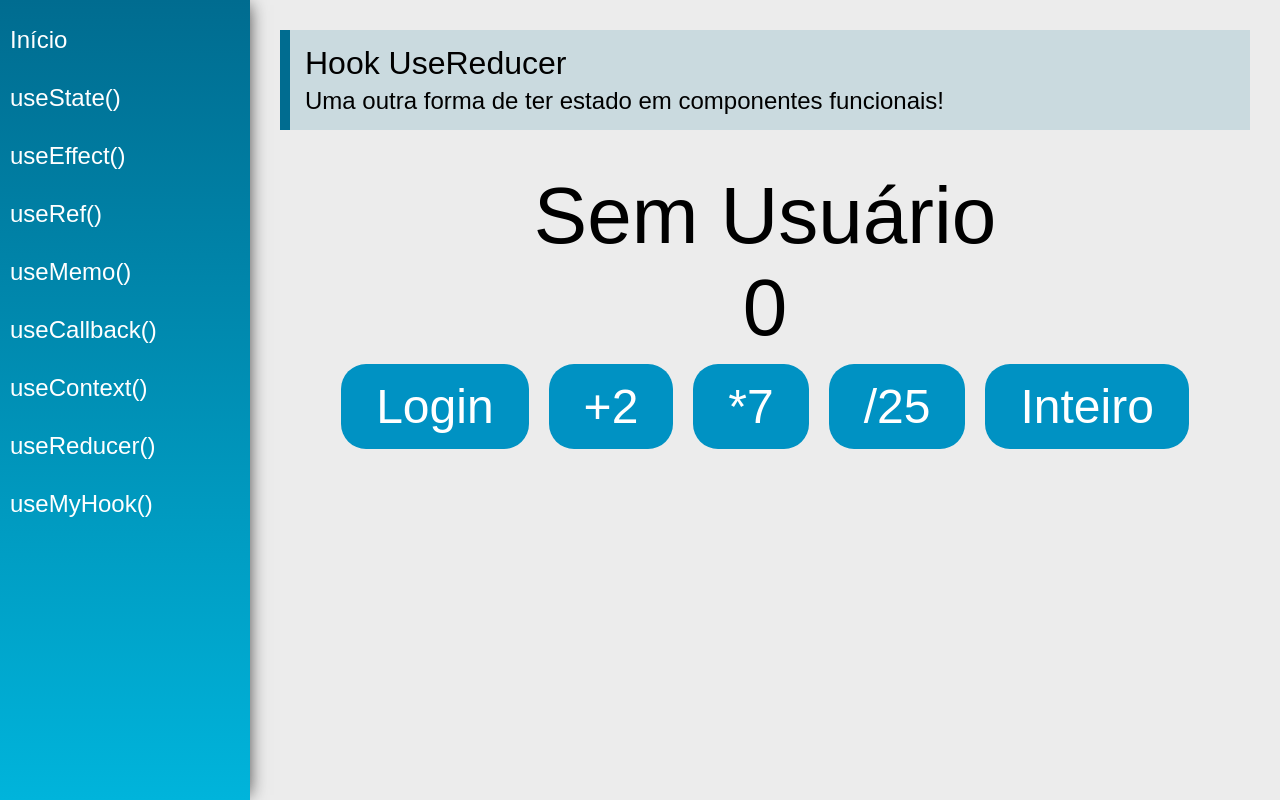
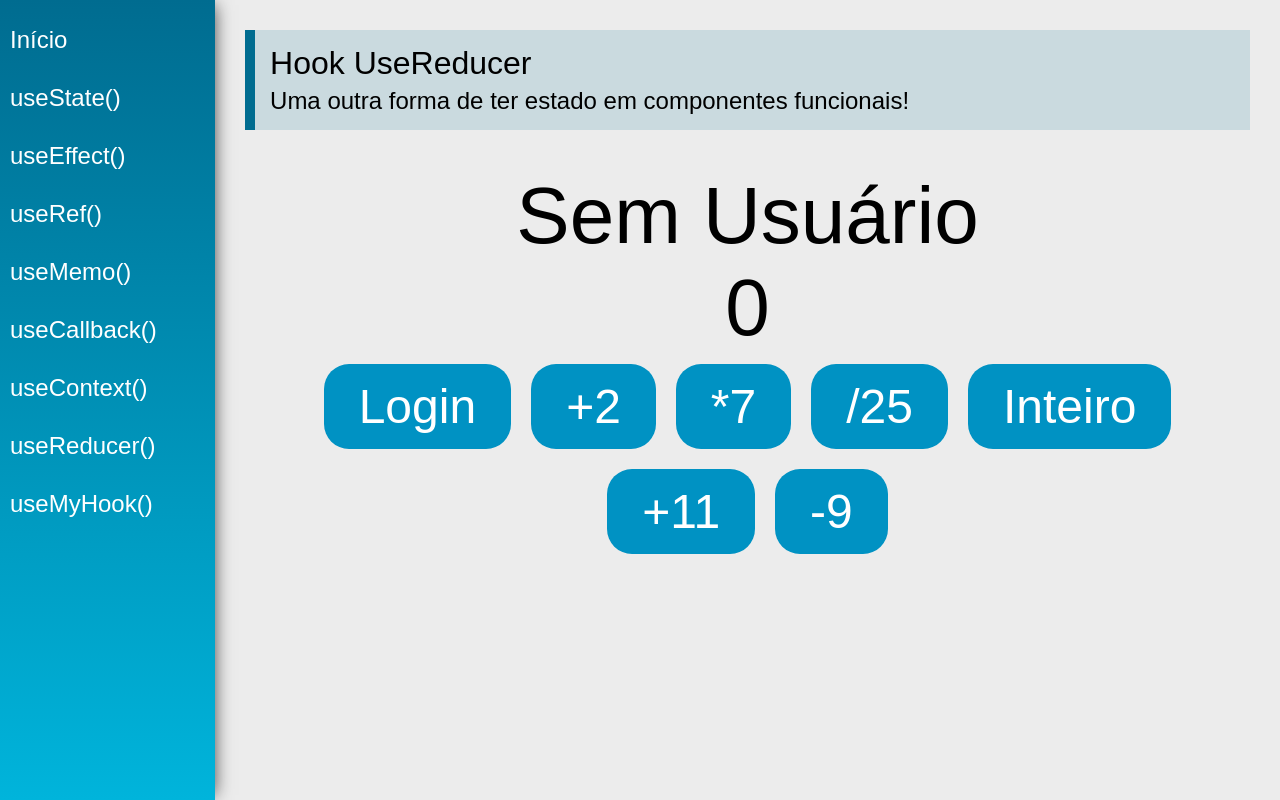
Before and after one commit to devBernardo-Mendes/reacthooks-study, a React (Create React App) app: page /useReducer in a window 1280 px wide. Built offline with nearby package versions, Linux system fonts and the light colour scheme.

Commit message:
feat: :sparkles: Add switch what add number per payload

```diff
--- a/src/views/examples/UseReducer.jsx
+++ b/src/views/examples/UseReducer.jsx
@@ -21,6 +21,8 @@ function reducer(state, action) {
       return { ...state, user: { name: action.payload } };
     case "int":
       return { ...state, number: parseInt(state.number) };
+    case "number_AddN":
+      return { ...state, number: state.number + action.payload };
     default:
       return state;
   }
@@ -66,11 +68,20 @@ const UseReducer = (props) => {
           >
             /25
           </button>
+          <button className="btn" onClick={() => dispatch({ type: "int" })}>
+            Inteiro
+          </button>
           <button
             className="btn"
-            onClick={() => dispatch({ type: "int" })}
+            onClick={() => dispatch({ type: "number_AddN", payload: 11 })}
           >
-            Inteiro
+            +11
+          </button>
+          <button
+            className="btn"
+            onClick={() => dispatch({ type: "number_AddN", payload: -9 })}
+          >
+            -9
           </button>
         </div>
       </div>
```
